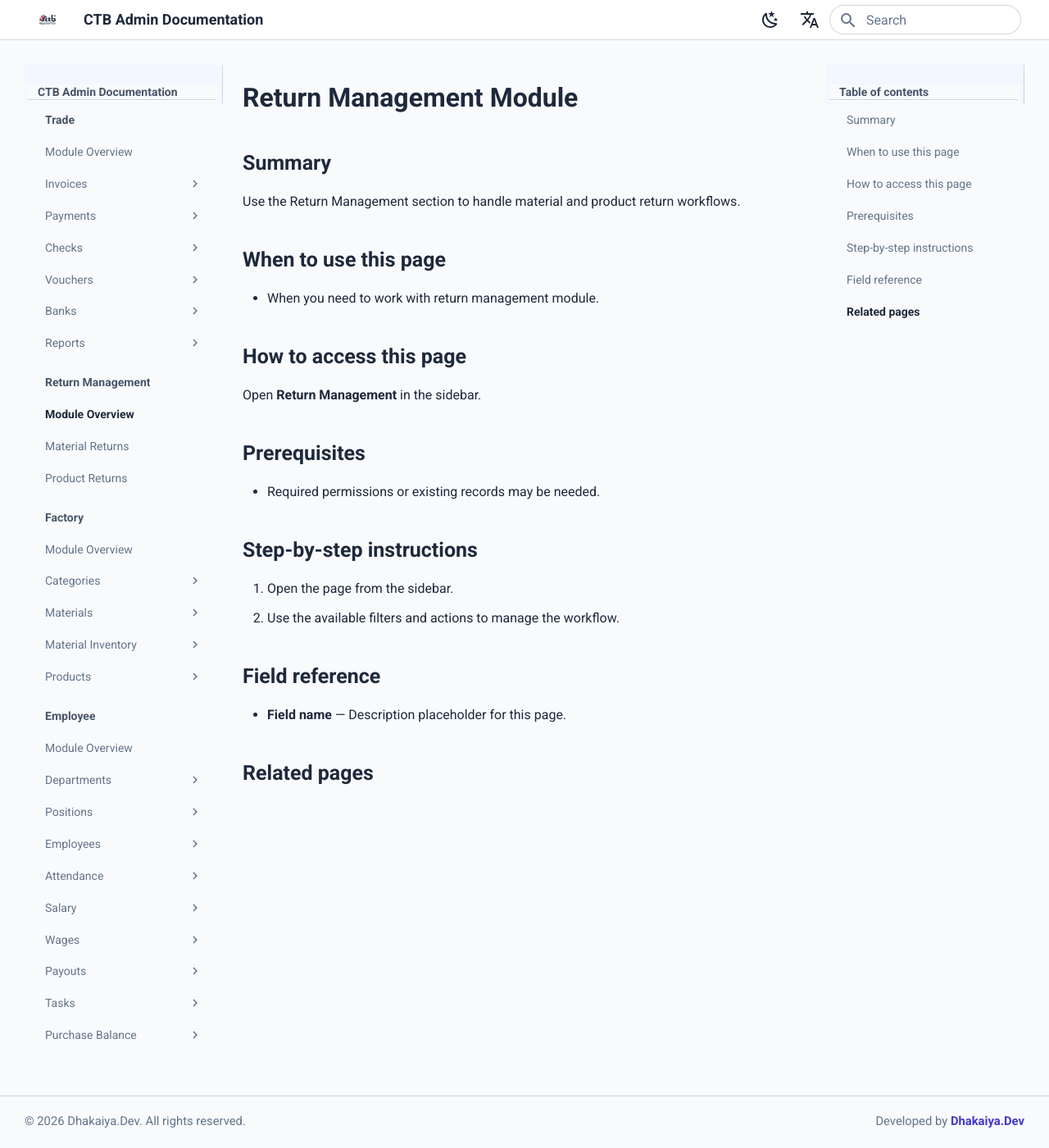
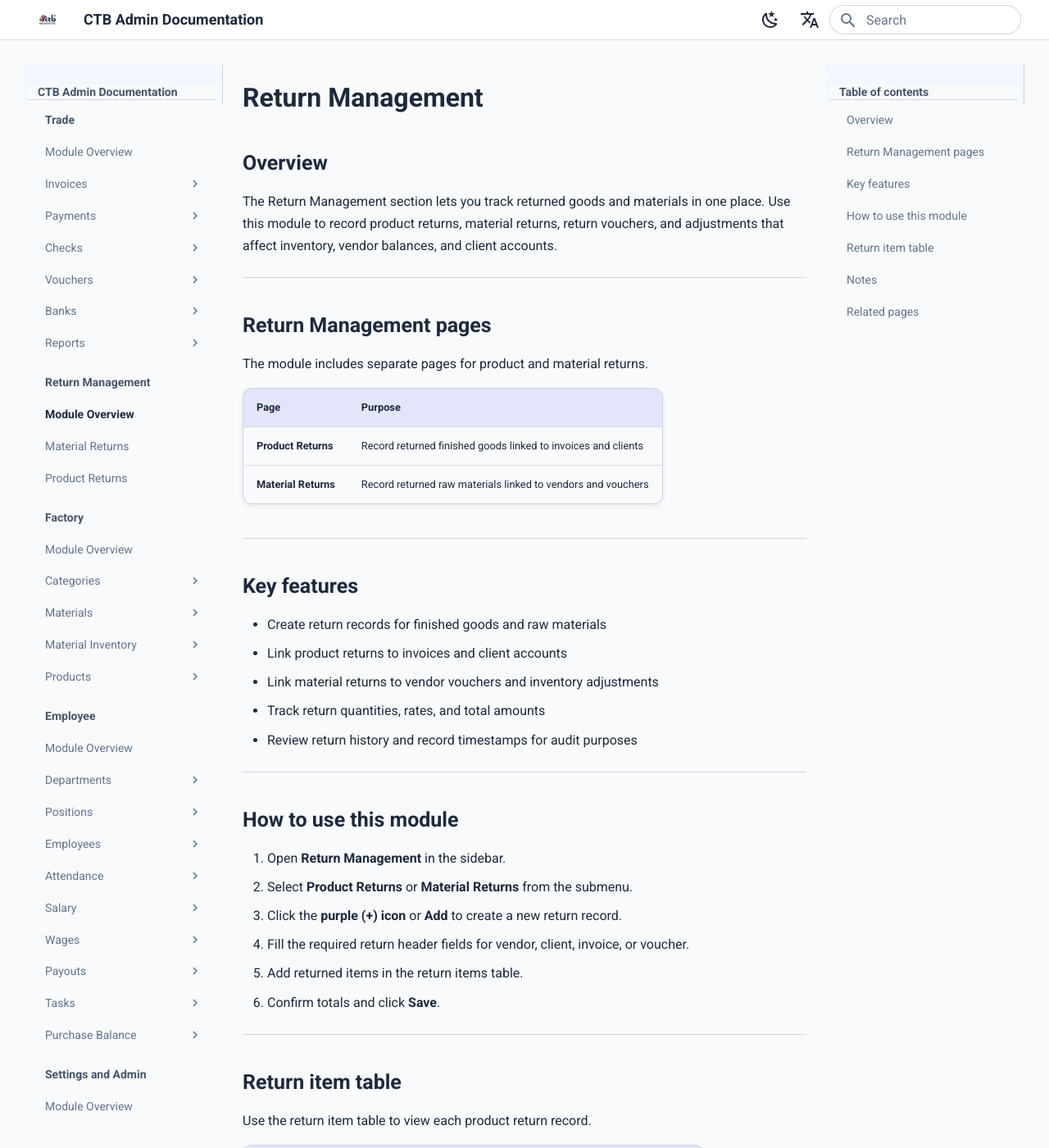
Before and after one commit to sharf-shawon/CTB2025.docs, an MkDocs documentation site: the page built from docs/user-guide/09-return-management/README.md, in a window 1280 px wide and 1400 px high. Shown: the whole window at 82% size. Built offline with MkDocs 1.6.1 and Material for MkDocs 9.7.7, drawn with Linux system fonts in a browser that asks for light colours; comment, search, counter and statistics services are not loaded; some of the changed text lies outside the part shown.

Commit message:
feat:return-management overview up:employee-overview

```diff
--- a/docs/user-guide/09-return-management/README.md
+++ b/docs/user-guide/09-return-management/README.md
@@ -1,30 +1,67 @@
-# Return Management Module
+# Return Management
 
-## Summary
+## Overview
 
-Use the Return Management section to handle material and product return workflows.
+The Return Management section lets you track returned goods and materials in one place. Use this module to record product returns, material returns, return vouchers, and adjustments that affect inventory, vendor balances, and client accounts.
 
-## When to use this page
+______________________________________________________________________
 
-- When you need to work with return management module.
+## Return Management pages
 
-## How to access this page
+The module includes separate pages for product and material returns.
 
-Open **Return Management** in the sidebar.
+| Page                 | Purpose                                                       |
+| -------------------- | ------------------------------------------------------------- |
+| **Product Returns**  | Record returned finished goods linked to invoices and clients |
+| **Material Returns** | Record returned raw materials linked to vendors and vouchers  |
 
-## Prerequisites
+______________________________________________________________________
 
-- Required permissions or existing records may be needed.
+## Key features
 
-## Step-by-step instructions
+- Create return records for finished goods and raw materials
+- Link product returns to invoices and client accounts
+- Link material returns to vendor vouchers and inventory adjustments
+- Track return quantities, rates, and total amounts
+- Review return history and record timestamps for audit purposes
 
-1. Open the page from the sidebar.
-1. Use the available filters and actions to manage the workflow.
+______________________________________________________________________
 
-## Field reference
+## How to use this module
 
-- **Field name** — Description placeholder for this page.
+1. Open **Return Management** in the sidebar.
+2. Select **Product Returns** or **Material Returns** from the submenu.
+3. Click the **purple (+) icon** or **Add** to create a new return record.
+4. Fill the required return header fields for vendor, client, invoice, or voucher.
+5. Add returned items in the return items table.
+6. Confirm totals and click **Save**.
 
-<!-- TODO: screenshot docs/user-guide/screenshots/return-management-module.png -->
+______________________________________________________________________
+
+## Return item table
+
+Use the return item table to view each product return record.
+
+| Column             | Description                                                          |
+| ----------------   | ---------------------------------------------------                  |
+| **Return Date**    | Date on which the product/material return was recorded               |
+| **Invoice/Voucher**| Invoice/Voucher number associated with the returned product/material |
+| **Client/Vendor**  | Client/Vendor who returned the product/material                      |
+| **Total Amount**   | Total refunded value for that return record                          |
+| **Returned By**    | User who processed or recorded the return                            |
+
+______________________________________________________________________
+
+## Notes
+
+- A return record must include at least one returned item before it can be saved.
+- Use the **Voucher** field for material returns to link the return to the appropriate transaction document.
+- Use the **Invoice** and **Client** fields for product returns to maintain accurate sales and inventory records.
+- Review **Created At**, **Updated At**, and **Deleted At** timestamps for auditing record changes.
+
+______________________________________________________________________
 
 ## Related pages
+
+- **[Product Returns](product-returns.md)** — Record returned finished goods.
+- **[Material Returns](material-returns.md)** — Record returned raw materials.
```
Also changed, not shown: docs/user-guide/04-employee/README.md (+10 -11 lines).
